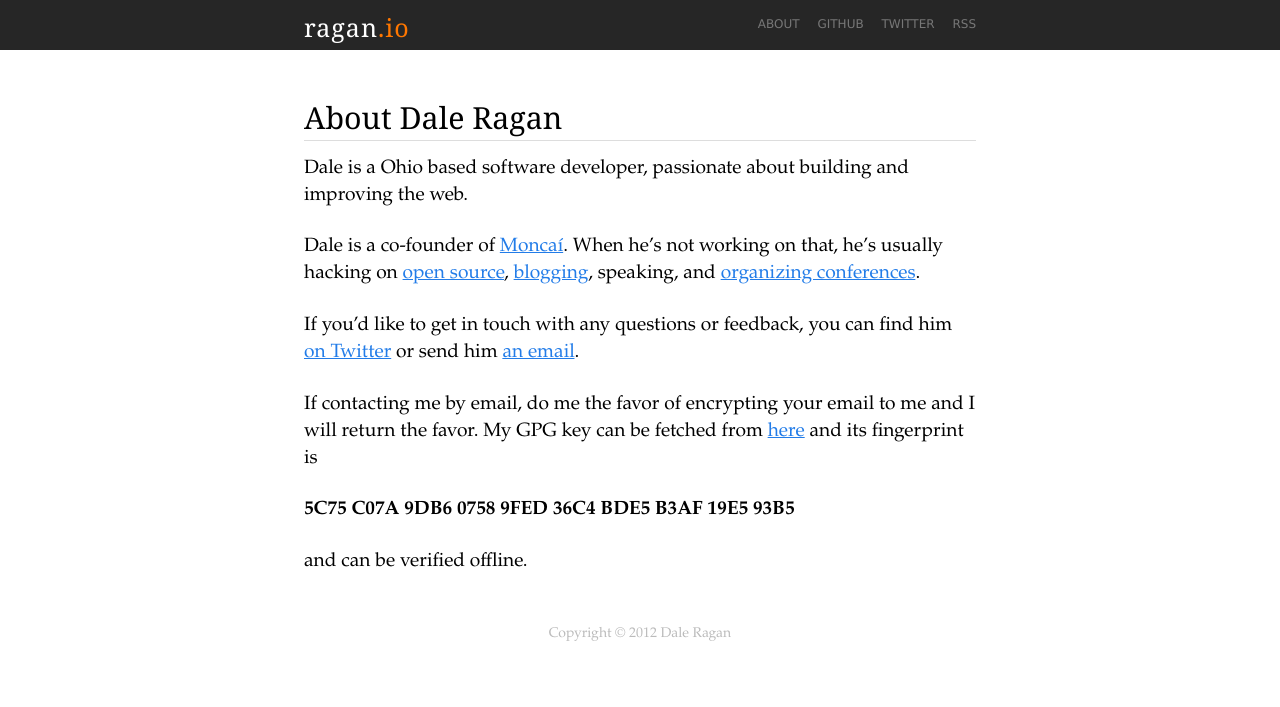
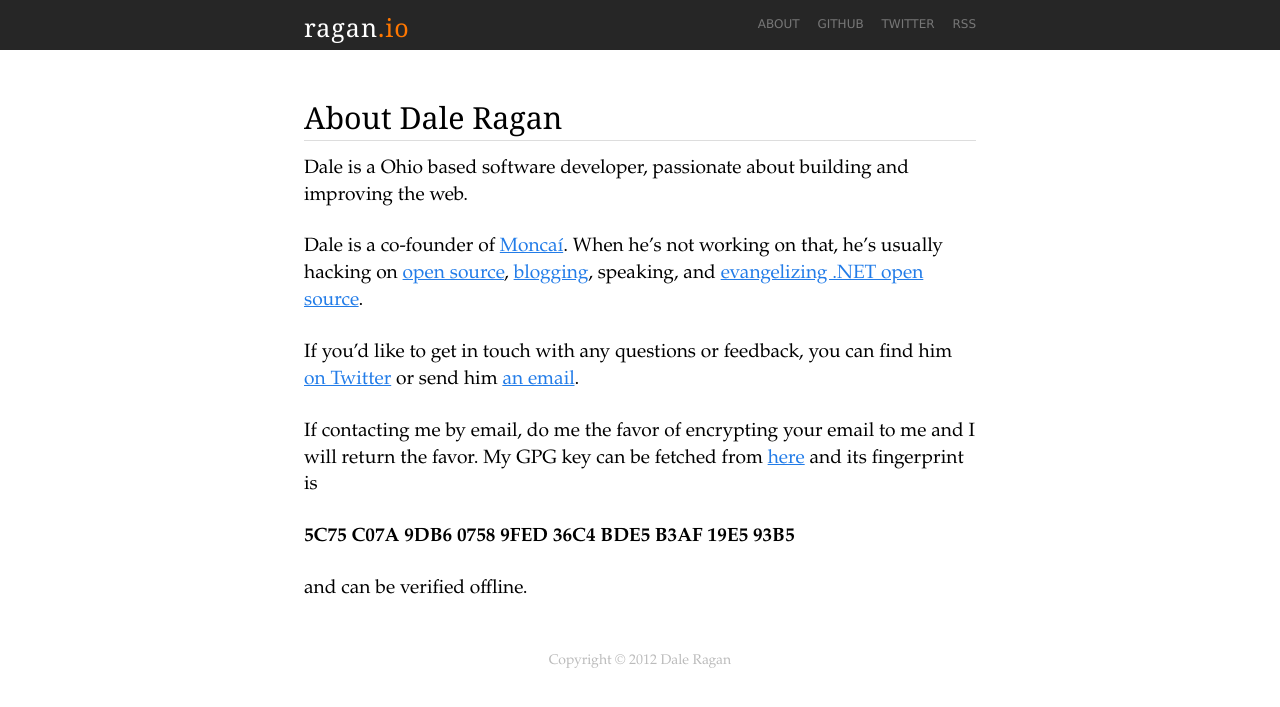
Before and after one commit to dragan/dragan.github.io, a Jekyll site: the page built from about/index.md, in a window 1280 px wide. Shown: the top 707 px of the page. Built offline with Jekyll 4.4.1, drawn with Linux system fonts in a browser that asks for light colours; Markdown is read by kramdown in place of the engine named in the settings; comment, search, counter and statistics services are not loaded.

Commit message:
Updating about to include Monkey Square.

```diff
--- a/about/index.md
+++ b/about/index.md
@@ -6,7 +6,7 @@ title: "About Dale Ragan"
 
 Dale is a Ohio based software developer, passionate about building and improving the web.
 
-Dale is a co-founder of [Moncaí][moncai].  When he's not working on that, he's usually hacking on [open source][github], [blogging][blog], speaking, and [organizing conferences][monospace].
+Dale is a co-founder of [Moncaí][moncai].  When he's not working on that, he's usually hacking on [open source][github], [blogging][blog], speaking, and [evangelizing .NET open source][monkeysquare].
 
 If you'd like to get in touch with any questions or feedback, you can find him [on Twitter][twitter] or send him [an email][email].
 
```
Also changed, not shown: other parts of about/index.md (+1 -1 lines), 2 other files.
